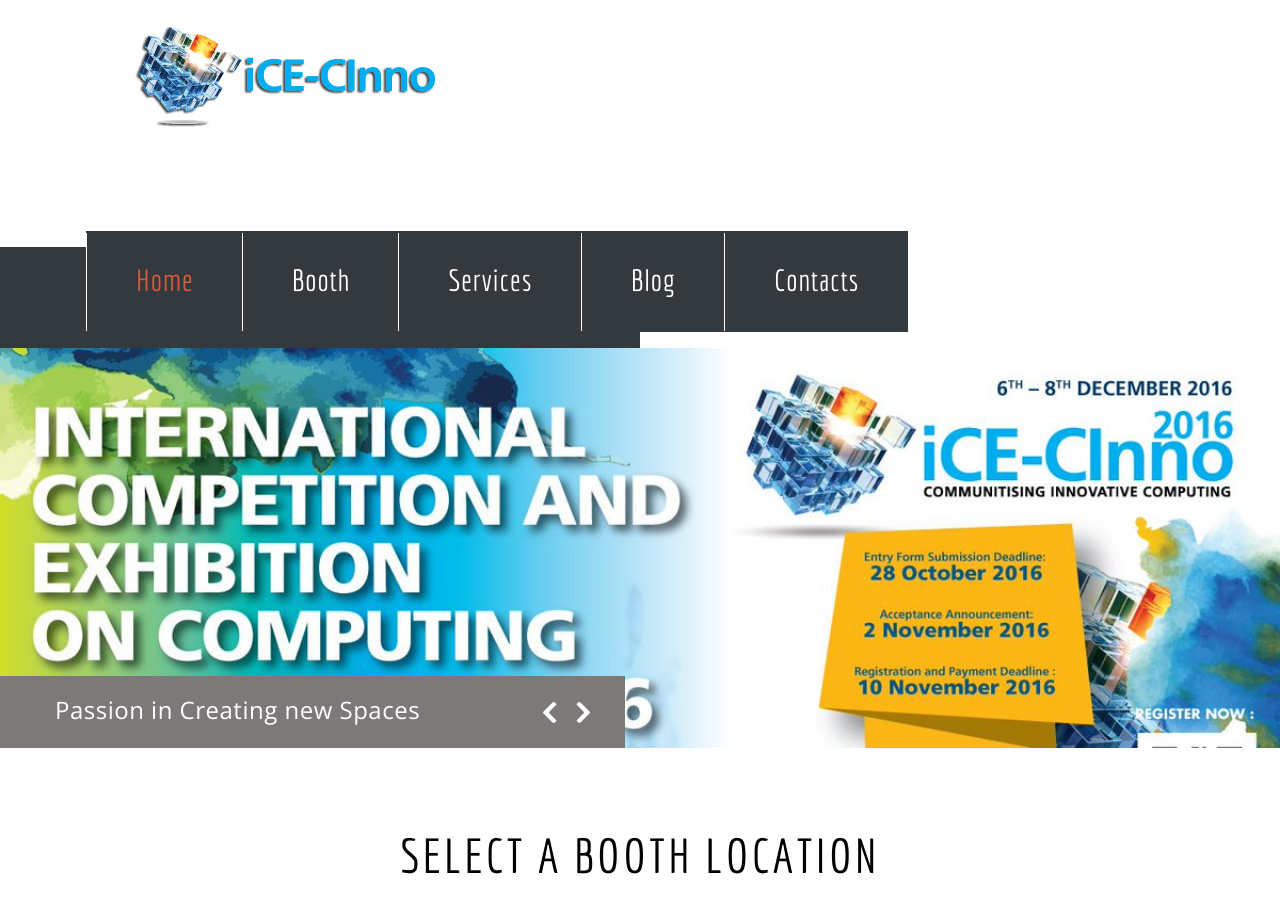
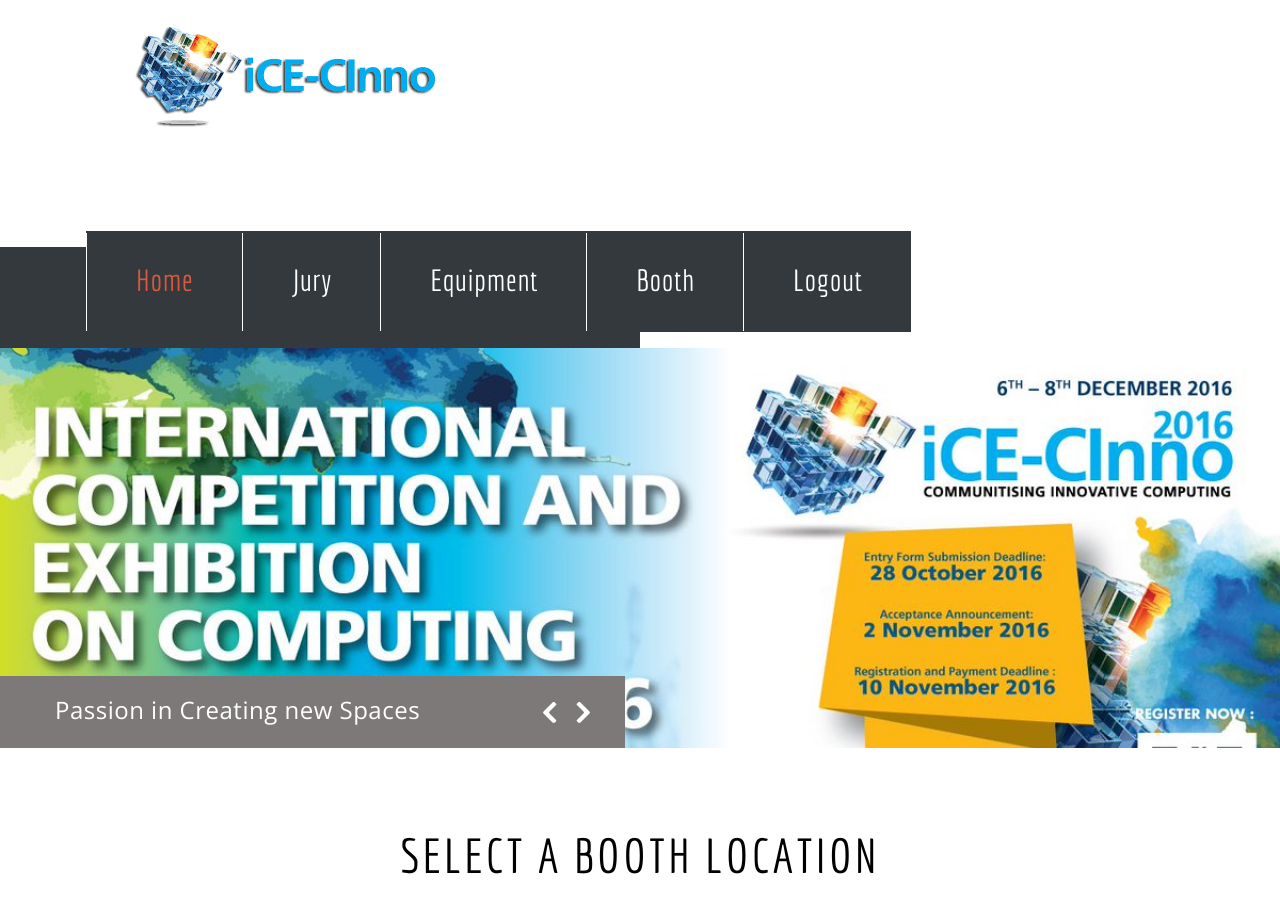
Before and after one commit to JianHui97/SemProject, a PHP site: page /sdw/BoothForm.php?pid=1 in a window 1280 px wide. Shown: the part 165-1063 px from the top of the page. Run offline with PHP 8.4, Linux system fonts and the light colour scheme; data comes from the database, SQL or seed files in the repository.

Commit message:
update header1.php

```diff
--- a/sdw/ManageBooth/View/header1.php
+++ b/sdw/ManageBooth/View/header1.php
@@ -28,10 +28,10 @@
           <nav>
             <ul class="sf-menu">
              <li class="current"><a href="BoothView.php">Home</a></li>
-             <li><a href="BoothView.php">Booth</a></li>
-             <li><a href="index-2.html">Services</a></li>
-             <li><a href="index-3.html">Blog</a></li>
-             <li><a href="index-4.html">Contacts</a></li>
+             <li><a href="/sdw/ManageEvaluation/view/InsertJuryForm.php">Jury</a></li>
+             <li><a href="/sdw/ManageEquipment/manage_equipment/viewequip.php">Equipment</a></li>
+             <li><a href="/sdw/ManageBooth/View/BoothView.php">Booth</a></li>
+			 <li><a href="http://localhost/sdw/ManageLogin/View/">Logout</a></li>
            </ul>
           </nav>
 
```
